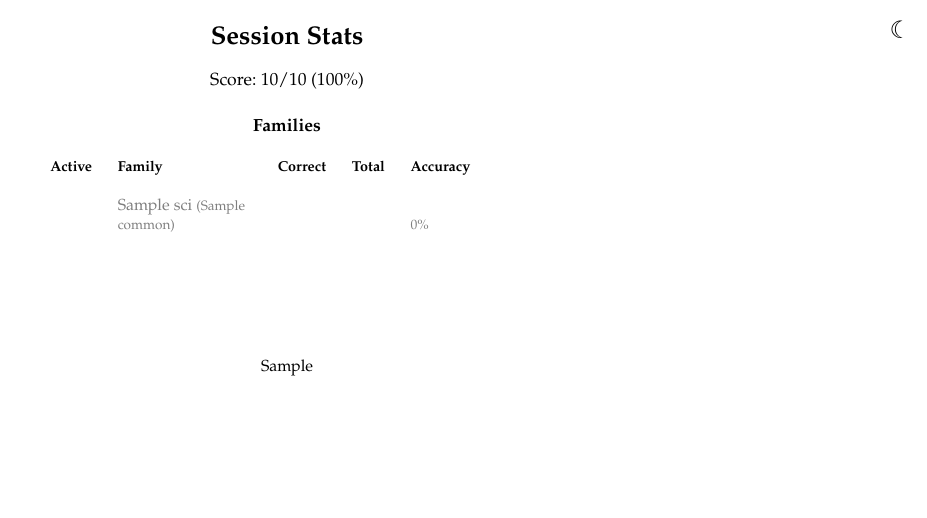
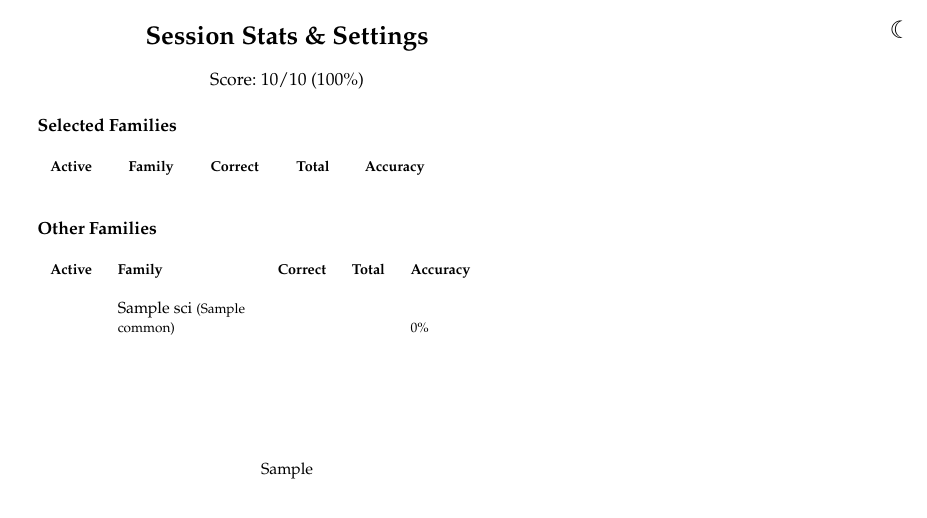
Before and after one commit to dankleeman/botany-in-a-day, a Flask app: template src/templates/stats.html in a window 1280 px wide. Shown: the top 518 px of the page, without its empty margins (353-1280 px from the left). Run offline with Flask 3, Linux system fonts and the light colour scheme; the template is opened without the code that fills it: most values are stand-ins (such as "Sample title", 1, 10 or a date in 2020); lists and menus that the app fills with data are empty; parts of the project's set-up code (start-up, migrations or seed data) failed here and were passed over.

Commit message:
Updating stats page to have one section for active and one for inactive families.

```diff
--- a/src/templates/stats.html
+++ b/src/templates/stats.html
@@ -1,6 +1,6 @@
 {% extends "base.html" %}
 
-{% block title %}Session Stats - Botany in a Day{% endblock %}
+{% block title %}Session Stats & Settings - Botany in a Day{% endblock %}
 
 {% block extra_css %}
         .overall {
@@ -75,18 +75,17 @@
             border-width: 0 2px 2px 0;
             transform: rotate(45deg);
         }
-        .inactive { opacity: 0.5; }
 {% endblock %}
 
 {% block content %}
-    <h1>Session Stats</h1>
+    <h1>Session Stats & Settings</h1>
     <div class="overall">
         Score: {{ score }}/{{ total }}
         {% if total > 0 %} ({{ (score / total * 100) | int }}%){% endif %}
     </div>
 
-    <h2 class="section-heading">Families</h2>
-    <form id="family-form" method="post" action="{{ url_for('update_families') }}">
+    {% macro family_table(heading, entries, checked) %}
+    <h2 class="section-heading">{{ heading }}</h2>
     <table>
         <tr>
             <th>Active</th>
@@ -95,23 +94,32 @@
             <th>Total</th>
             <th class="bar-cell">Accuracy</th>
         </tr>
-        {% for family, info in families.items() | sort %}
-        {% set stats = family_stats.get(family, {}) %}
-        {% set is_active = family in active_families %}
-        <tr class="{{ '' if is_active else 'inactive' }}">
-            <td><input type="checkbox" name="families" value="{{ family }}" {{ 'checked' if is_active else '' }}></td>
+        {% for family, info in entries %}
+        {% set fstats = family_stats.get(family, {}) %}
+        <tr>
+            <td><input type="checkbox" name="families" value="{{ family }}" {{ 'checked' if checked else '' }}></td>
             <td class="family-name">{{ family }} <span class="pct">({{ info.common }})</span></td>
-            <td class="num">{{ stats.get('correct', 0) }}</td>
-            <td class="num">{{ stats.get('total', 0) }}</td>
+            <td class="num">{{ fstats.get('correct', 0) }}</td>
+            <td class="num">{{ fstats.get('total', 0) }}</td>
             <td class="bar-cell">
-                {% set total = stats.get('total', 0) %}
-                {% set pct = (stats.get('correct', 0) / total * 100) | int if total > 0 else 0 %}
+                {% set ftotal = fstats.get('total', 0) %}
+                {% set pct = (fstats.get('correct', 0) / ftotal * 100) | int if ftotal > 0 else 0 %}
                 <div class="bar-bg"><div class="bar-fill" style="width: {{ pct }}%"></div></div>
                 <span class="pct">{{ pct }}%</span>
             </td>
         </tr>
         {% endfor %}
     </table>
+    {% endmacro %}
+
+    {% set active_entries = families.items() | selectattr('0', 'in', active_families) | sort %}
+    {% set inactive_entries = families.items() | rejectattr('0', 'in', active_families) | sort %}
+
+    <form id="family-form" method="post" action="{{ url_for('update_families') }}">
+        {{ family_table("Selected Families", active_entries, true) }}
+        {% if inactive_entries | list | length > 0 %}
+        {{ family_table("Other Families", inactive_entries, false) }}
+        {% endif %}
     </form>
     <div class="actions">
         <button type="submit" form="family-form" class="btn">Save Families</button>
```
